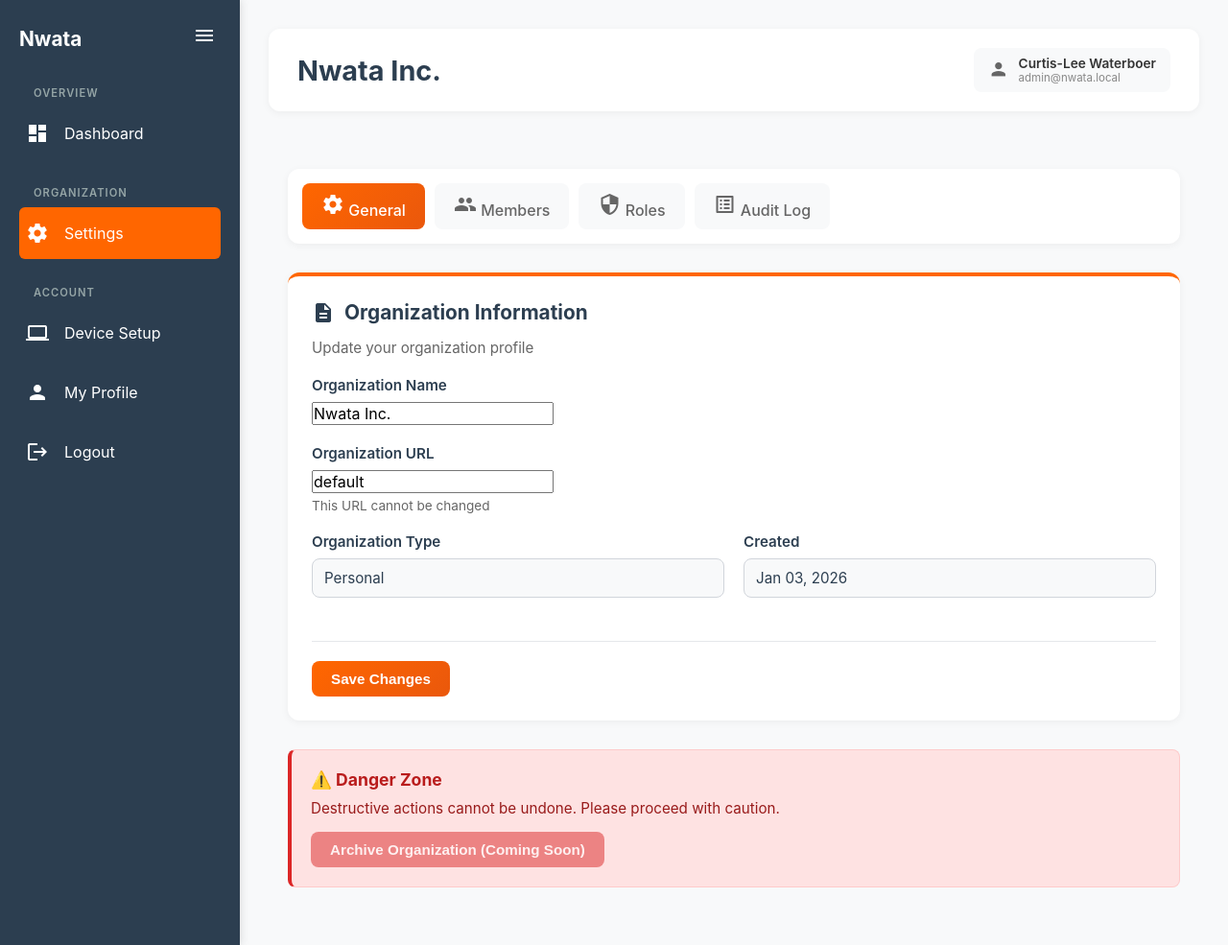
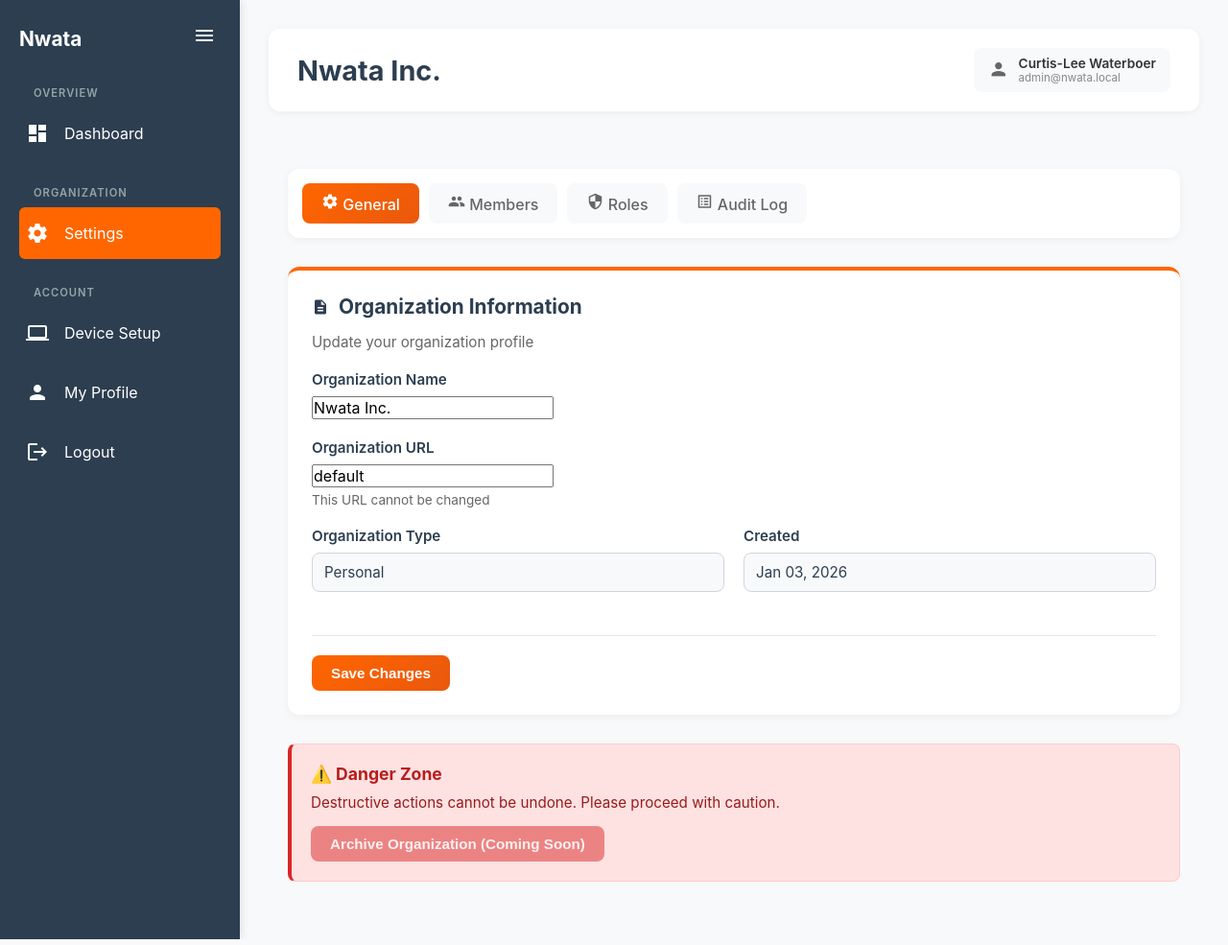
Before and after one commit to cwaterboer/django-nwata, a Django app: page /dashboard/org/settings/ in a window 1280 px wide. Shown: the whole page at 96% size. Run offline with Django 5.2, Linux system fonts and the light colour scheme; a user stored in the database is signed in; data comes from the database, SQL or seed files in the repository.

Commit message:
resized icons from materials icons.

```diff
--- a/nwata_web/dashboard/templates/dashboard/org_settings.html
+++ b/nwata_web/dashboard/templates/dashboard/org_settings.html
@@ -312,25 +312,25 @@ textarea {
     <div class="settings-tabs">
         <a href="{% url 'org_settings' %}?tab=general"
            class="settings-tab {% if active_tab == 'general' %}active{% endif %}">
-            <span class="material-icons md-24">settings</span> General
+            <span class="material-icons md-18">settings</span> General
         </a>
         <a href="{% url 'org_settings' %}?tab=members"
            class="settings-tab {% if active_tab == 'members' %}active{% endif %}">
-            <span class="material-icons md-24">group</span> Members
+            <span class="material-icons md-18">group</span> Members
         </a>
         {% if is_team %}
         <a href="{% url 'org_settings' %}?tab=departments"
            class="settings-tab {% if active_tab == 'departments' %}active{% endif %}">
-            <span class="material-icons md-24">apartment</span> Departments
+            <span class="material-icons md-18">apartment</span> Departments
         </a>
         {% endif %}
         <a href="{% url 'org_settings' %}?tab=roles"
            class="settings-tab {% if active_tab == 'roles' %}active{% endif %}">
-            <span class="material-icons md-24">security</span> Roles
+            <span class="material-icons md-18">security</span> Roles
         </a>
         <a href="{% url 'org_settings' %}?tab=audit"
            class="settings-tab {% if active_tab == 'audit' %}active{% endif %}">
-            <span class="material-icons md-24">list_alt</span> Audit Log
+            <span class="material-icons md-18">list_alt</span> Audit Log
         </a>
     </div>
 
--- a/nwata_web/dashboard/templates/dashboard/org_tabs/tab_audit.html
+++ b/nwata_web/dashboard/templates/dashboard/org_tabs/tab_audit.html
@@ -3,7 +3,7 @@
 <div class="tab-content">
     <!-- Audit Log Card -->
     <div class="settings-card">
-        <div class="settings-card-title"><span class="material-icons md-24">list_alt</span> Audit Log</div>
+        <div class="settings-card-title"><span class="material-icons md-18">list_alt</span> Audit Log</div>
         <div class="settings-card-subtitle">Complete immutable history of changes made to your organization</div>
 
         {% if audit_logs %}
--- a/nwata_web/dashboard/templates/dashboard/org_tabs/tab_general.html
+++ b/nwata_web/dashboard/templates/dashboard/org_tabs/tab_general.html
@@ -3,7 +3,7 @@
 <div class="tab-content">
     <!-- Organization Info Card -->
     <div class="settings-card">
-        <div class="settings-card-title"><span class="material-icons md-24">description</span> Organization Information</div>
+        <div class="settings-card-title"><span class="material-icons md-18">description</span> Organization Information</div>
         <div class="settings-card-subtitle">Update your organization profile</div>
 
         <form method="post" class="space-y-4">
--- a/nwata_web/dashboard/templates/dashboard/org_tabs/tab_members.html
+++ b/nwata_web/dashboard/templates/dashboard/org_tabs/tab_members.html
@@ -38,7 +38,7 @@
 
     <!-- Active Members Card -->
     <div class="settings-card">
-        <div class="settings-card-title"><span class="material-icons md-24">group</span> Active Members ({{ active_users.count }})</div>
+        <div class="settings-card-title"><span class="material-icons md-18">group</span> Active Members ({{ active_users.count }})</div>
         <div class="settings-card-subtitle">Current team members in your organization</div>
 
         {% if active_users %}
@@ -84,7 +84,7 @@
     <!-- Pending Invitations Card -->
     {% if pending_users %}
     <div class="settings-card">
-        <div class="settings-card-title"><span class="material-icons md-24">access_time</span> Pending Invitations ({{ pending_users.count }})</div>
+        <div class="settings-card-title"><span class="material-icons md-18">access_time</span> Pending Invitations ({{ pending_users.count }})</div>
         <div class="settings-card-subtitle">Awaiting acceptance from invited members</div>
 
         <div style="overflow-x: auto;">
--- a/nwata_web/dashboard/templates/dashboard/org_tabs/tab_roles.html
+++ b/nwata_web/dashboard/templates/dashboard/org_tabs/tab_roles.html
@@ -10,7 +10,7 @@
 
     <!-- Permissions Matrix Card -->
     <div class="settings-card">
-        <div class="settings-card-title"><span class="material-icons md-24">security</span> Permission Matrix</div>
+        <div class="settings-card-title"><span class="material-icons md-18">security</span> Permission Matrix</div>
         <div class="settings-card-subtitle">View permissions for each role</div>
 
         <div style="overflow-x: auto; margin-top: 20px;">
```
Also changed, not shown: nwata_web/nwata_web/templates/dashboard/dashboard.html (+5 -5 lines), nwata_web/nwata_web/templates/device_setup.html (+5 -5 lines).
